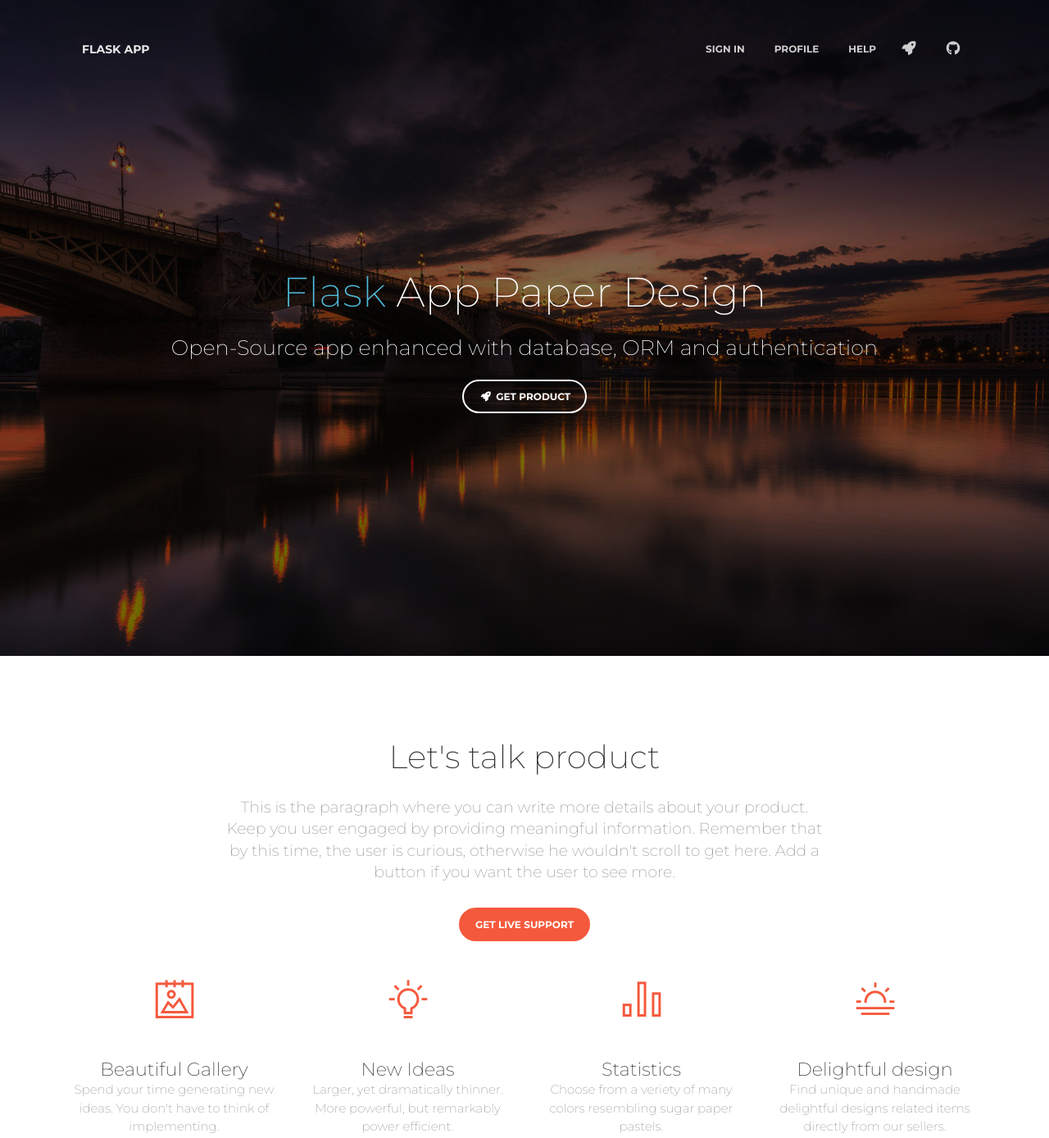
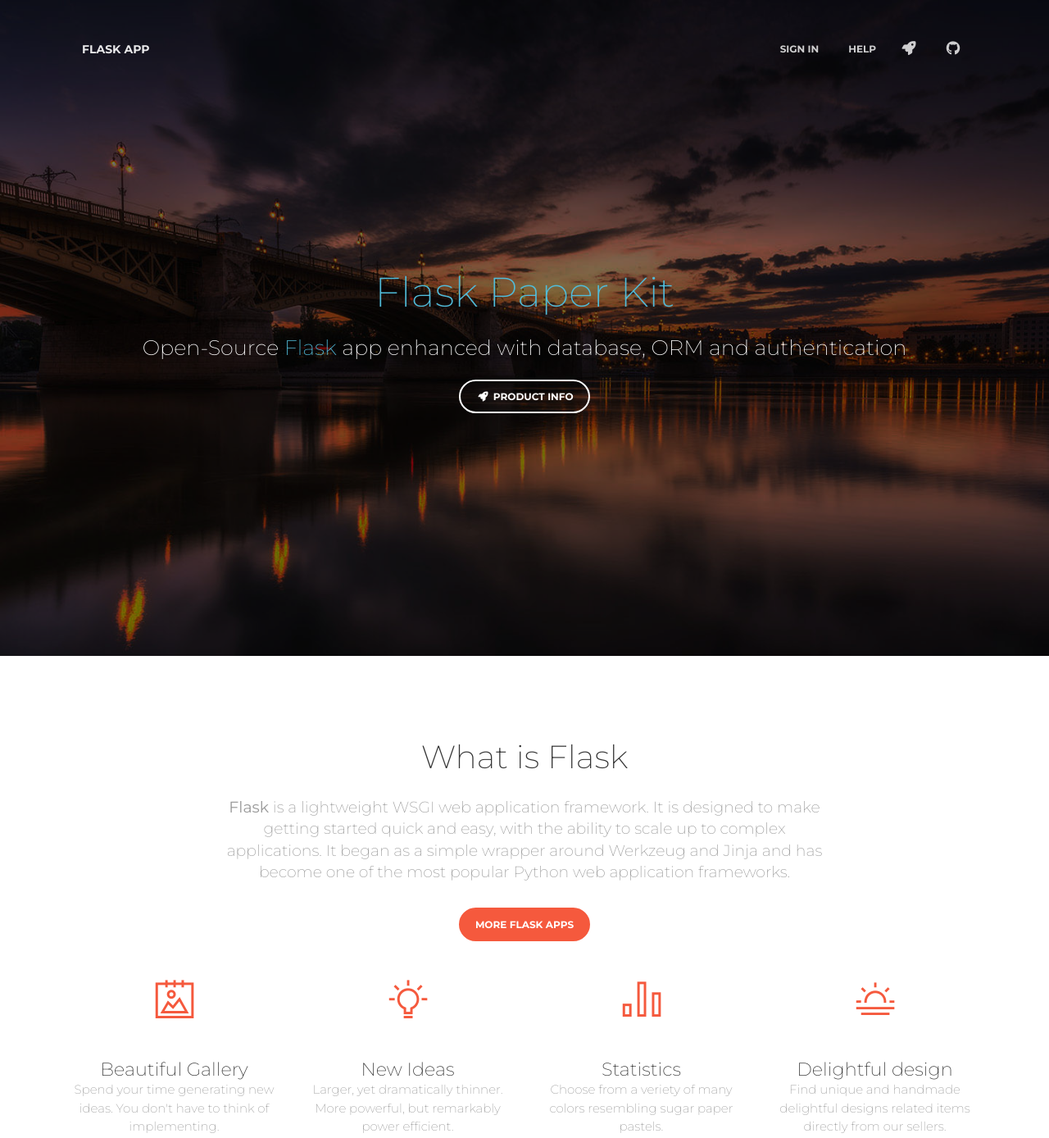
Before and after one commit to app-generator/flask-paper-kit, a Flask app: page / in a window 1280 px wide. Shown: the top 1388 px of the page at 82% size. Run offline with Flask 2, Linux system fonts and the light colour scheme; some libraries are stand-ins or nearby versions.

Commit message:
Links Update - The demo is now linked to the product page

```diff
--- a/app/data.py
+++ b/app/data.py
@@ -14,13 +14,13 @@ class Data:
     email      =  'support@appseed.us'
     design     =  'Paper Design by Creative-Tim'
 
-    seo_title  = 'Flask App - Paper Design by Creative-Tim | AppSeed'
+    seo_title  = 'Flask Paper Kit - Built with Automation Tools | AppSeed App Generator'
     seo_desc   = 'Open-Source Flask app with Paper Design enhanced with authentication, SQLite database and tooling.'
     seo_keys   = 'flask, paper kit,  creative-tim, appseed'
 
-    product    = 'https://github.com/app-generator/flask-paper-kit'
+    product    = 'https://appseed.us/apps/flask-apps/flask-paper-kit'
     github     = 'https://github.com/app-generator/flask-paper-kit'
-    docs       = 'https://docs.appseed.us/apps/flask-apps/flask-paper-kit/'
+    docs       = 'https://docs.appseed.us/'
     appseed    = 'https://appseed.us'
     generator  = 'https://appseed.us/app-generator'
     blog       = 'https://blog.appseed.us/'
--- a/app/templates/includes/footer.html
+++ b/app/templates/includes/footer.html
@@ -7,13 +7,13 @@
 
             <li>
               <a href="{{ data.github }}">
-                Source Code
+                Flask Paper Sources
               </a>
             </li>
 
             <li>
               <a href="{{ data.product }}">
-                Product Info
+                Flask Paper Info
               </a>
             </li>
 
@@ -24,7 +24,7 @@
             &copy;
             <script>
               document.write(new Date().getFullYear())
-            </script> <a href="https://appseed.us">AppSeed</a> - Designed by <a href="https://www.creative-tim.com">Creative Tim</a>
+            </script> AppSeed <a href="{{ data.generator }}">App Generator</a> - Designed by <a href="https://www.creative-tim.com">Creative Tim</a>
           </span>
         </div>
       </div>
--- a/app/templates/includes/navigation.html
+++ b/app/templates/includes/navigation.html
@@ -22,10 +22,6 @@
           {% endif %}
 
           <li class="nav-item">
-            <a href="/profile.html" class="nav-link">Profile</a>
-          </li>
-
-          <li class="nav-item">
             <a href="/components.html" class="nav-link">Help</a>
           </li>
 
--- a/app/templates/pages/index.html
+++ b/app/templates/pages/index.html
@@ -4,13 +4,13 @@
     <div class="container">
       <div class="motto text-center">
         <h1>
-          <a href="https://palletsprojects.com/p/flask/">Flask</a> App Paper Design
+          <a href="{{ data.product }}">Flask Paper Kit</a>
         </h1>
         <h3>
-          Open-Source app enhanced with database, ORM and authentication
+          Open-Source <a href="https://palletsprojects.com/p/flask/">Flask</a> app enhanced with database, ORM and authentication
         </h3>
         <br />
-        <a href="{{ data.product }}" class="btn btn-outline-neutral btn-round"><i class="fa fa-rocket"></i> Get Product</a>
+        <a href="{{ data.product }}" class="btn btn-outline-neutral btn-round"><i class="fa fa-rocket"></i> Product Info</a>
       </div>
     </div>
   </div>
@@ -21,10 +21,15 @@
       <div class="container">
         <div class="row">
           <div class="col-md-8 ml-auto mr-auto">
-            <h2 class="title">Let's talk product</h2>
-            <h5 class="description">This is the paragraph where you can write more details about your product. Keep you user engaged by providing meaningful information. Remember that by this time, the user is curious, otherwise he wouldn't scroll to get here. Add a button if you want the user to see more.</h5>
+            <h2 class="title">
+              What is <strong><a href="https://palletsprojects.com/p/flask/">Flask</a></strong>
+            </h2>
+            <h5 class="description">
+              <strong>Flask</strong> is a lightweight WSGI web application framework. It is designed to make getting started quick and easy, with the ability to scale up to complex applications.
+              It began as a simple wrapper around Werkzeug and Jinja and has become one of the most popular Python web application frameworks.
+            </h5>
             <br>
-            <a href="{{ data.support }}" class="btn btn-danger btn-round">Get LIVE Support</a>
+            <a href="https://appseed.us/apps/flask-apps/" class="btn btn-danger btn-round">More Flask Apps</a>
           </div>
         </div>
         <br/>
--- a/app/views.py
+++ b/app/views.py
@@ -129,13 +129,13 @@ def login():
                                                      msg=msg) )
 
 # Used only for static export
-#@app.route('/elements.html')
-#def elements():
-#
-#   return render_template('layouts/default.html',
-#                            page = "index",
-#                            footer_class = "footer-default",
-#                            content=render_template( 'pages/components.html') )
+@app.route('/elements.html')
+def elements():
+
+   return render_template('layouts/default.html',
+                            page = "index",
+                            footer_class = "footer-default",
+                            content=render_template( 'pages/components.html') )
 
 # Used only for static export
 #@app.route('/profile.html')
--- a/package.json
+++ b/package.json
@@ -14,7 +14,7 @@
         "shell"        : "flask shell",
         "build-static" : "python ./static.py",
         "serve-static" : "serve app/build",
-        "deploy"       : "node deploy"
+        "deploy"       : "python ./static.py && node deploy"
     },
     "repository": {
         "type": "git",
```
